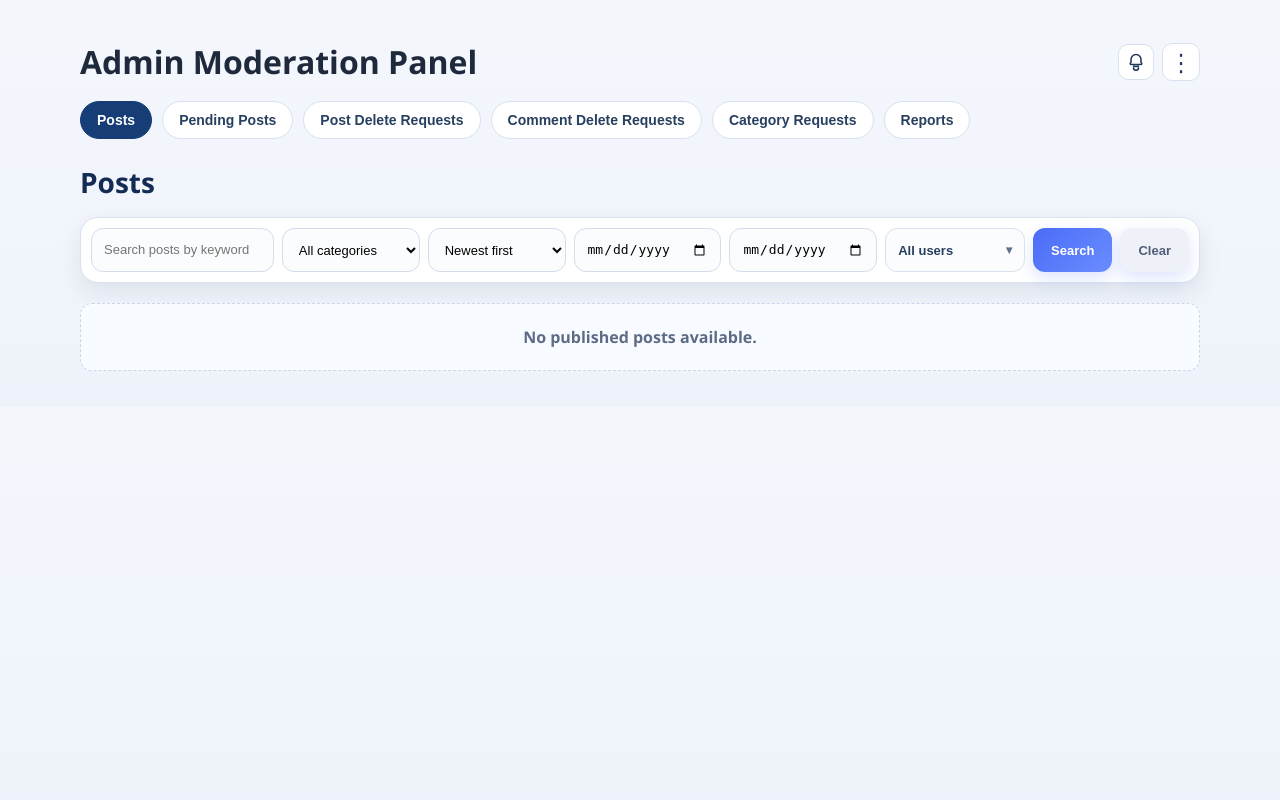
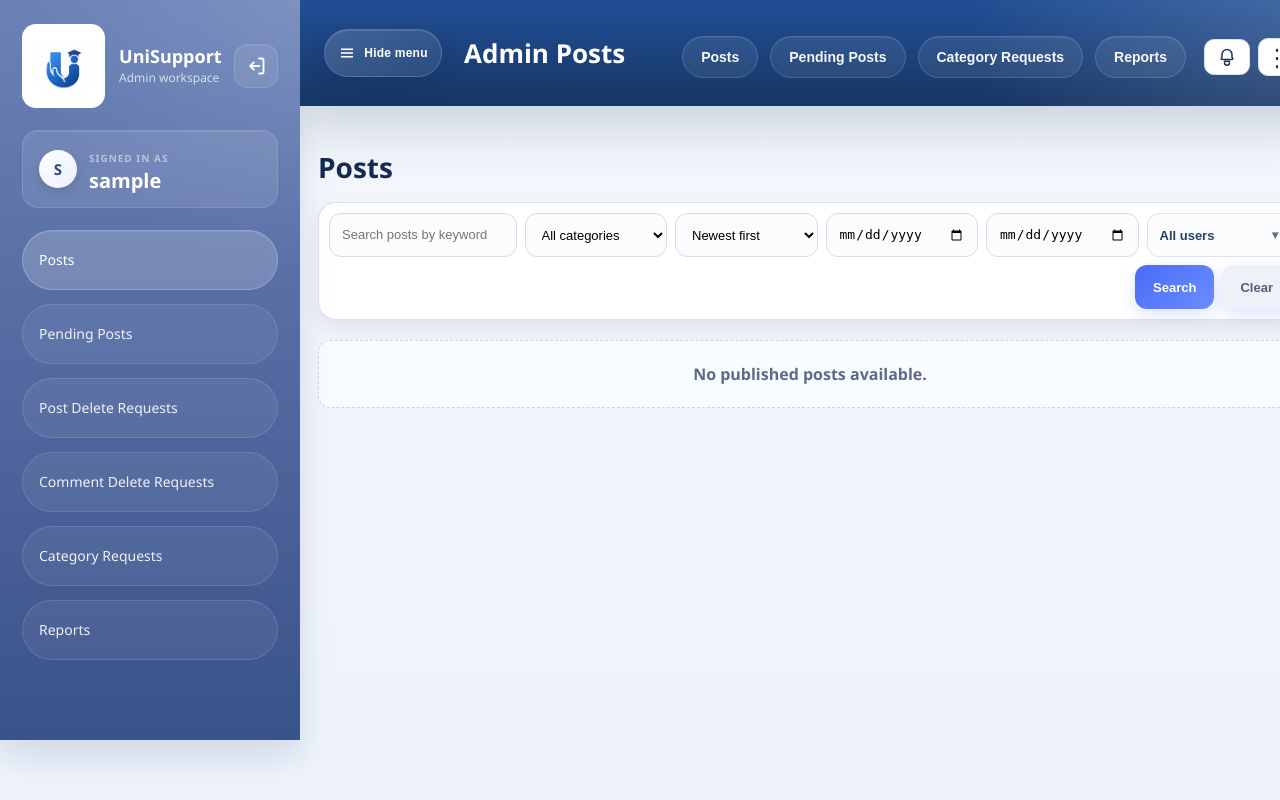
Before and after one commit to Vafeiss/University-Web-Applications-System-B, a PHP site: page /frontend/admin_dashboard.php in a window 1280 px wide. Run offline with PHP 8.4, Linux system fonts and the light colour scheme; the visitor is signed in with stand-in values (Sample User, id 1); data that the repository does not hold is empty.

Commit message:
Refine posts dashboard layout and integrate in-page create/token views

```diff
--- a/frontend/admin_dashboard.php
+++ b/frontend/admin_dashboard.php
@@ -26,6 +26,7 @@ try {
 }
 
 $adminDashboardCssVersion = filemtime(__DIR__ . '/css/admin_dashboard.css');
+$postsCssVersion = filemtime(__DIR__ . '/css/post.css');
 $jsVersion = filemtime(__DIR__ . '/js/admin_dashboard.js');
 ?>
 
@@ -36,6 +37,7 @@ $jsVersion = filemtime(__DIR__ . '/js/admin_dashboard.js');
 <meta charset="UTF-8">
 <meta name="viewport" content="width=device-width, initial-scale=1.0">
 <title>Admin Moderation Panel</title>
+<link rel="stylesheet" href="css/post.css?v=<?php echo $postsCssVersion; ?>">
 <link rel="stylesheet" href="css/admin_dashboard.css?v=<?php echo $adminDashboardCssVersion; ?>">
 <style>
 body {
@@ -754,11 +756,65 @@ body {
 
 <body>
 
-<main class="pending-page dashboard-shell">
-	<header class="dashboard-header">
-		<div class="dashboard-header-top">
-			<h1>Admin Moderation Panel</h1>
-			<div class="dashboard-header-actions">
+<main class="pending-page feed-shell user-feed-shell">
+	<div class="feed-dashboard-layout app-shell">
+		<aside id="feedSidebar" class="feed-sidebar" aria-label="Admin workspace navigation">
+			<div class="feed-sidebar-brand">
+				<span class="feed-sidebar-brand-mark" aria-hidden="true">
+					<img src="imgs/unisupportlogo.png" alt="" class="feed-sidebar-brand-image">
+				</span>
+				<div>
+					<strong>UniSupport</strong>
+					<span>Admin workspace</span>
+				</div>
+				<a href="logout.php" class="feed-sidebar-logout" aria-label="Logout" title="Logout">
+					<svg viewBox="0 0 24 24" fill="none" stroke="currentColor" stroke-width="2.2" aria-hidden="true">
+						<path d="M15 3h4a2 2 0 0 1 2 2v14a2 2 0 0 1-2 2h-4"/>
+						<path d="M10 17l-5-5 5-5"/>
+						<path d="M5 12h12"/>
+					</svg>
+				</a>
+			</div>
+
+			<div class="feed-sidebar-profile">
+				<div class="feed-sidebar-avatar" aria-hidden="true">
+					<?= htmlspecialchars(function_exists('mb_substr') ? mb_strtoupper(mb_substr($adminUsername, 0, 1)) : strtoupper(substr($adminUsername, 0, 1))) ?>
+				</div>
+				<div class="feed-sidebar-profile-copy">
+					<span class="feed-sidebar-kicker">Signed in as</span>
+					<strong><?= htmlspecialchars($adminUsername, ENT_QUOTES, 'UTF-8') ?></strong>
+				</div>
+			</div>
+
+			<nav class="feed-tabs feed-sidebar-tabs" aria-label="Admin moderation sections">
+				<button type="button" class="feed-tab is-active" data-section="posts">Posts</button>
+				<button type="button" class="feed-tab" data-section="pending">Pending Posts</button>
+				<button type="button" class="feed-tab" data-section="deleteRequests">Post Delete Requests</button>
+				<button type="button" class="feed-tab" data-section="commentDeleteRequests">Comment Delete Requests</button>
+				<button type="button" class="feed-tab" data-section="categoryRequests">Category Requests</button>
+				<button type="button" class="feed-tab" data-section="reports">Reports</button>
+			</nav>
+		</aside>
+
+		<div class="app-main-shell">
+			<div class="feed-dashboard-topbar" aria-label="Admin quick actions">
+				<button type="button" id="feedSidebarToggle" class="feed-sidebar-toggle" aria-controls="feedSidebar" aria-expanded="true" aria-label="Hide side menu" title="Hide side menu">
+					<svg viewBox="0 0 24 24" fill="none" stroke="currentColor" stroke-width="2.1" aria-hidden="true">
+						<path d="M4 7h16"></path>
+						<path d="M4 12h16"></path>
+						<path d="M4 17h16"></path>
+					</svg>
+					<span class="feed-sidebar-toggle-label">Hide menu</span>
+				</button>
+				<div id="adminDashboardTitle" class="feed-topbar-title" aria-hidden="true">Admin Posts</div>
+				<div class="feed-dashboard-toplinks">
+					<button type="button" class="feed-dashboard-toplink is-active" data-section="posts">Posts</button>
+					<button type="button" class="feed-dashboard-toplink" data-section="pending">Pending Posts</button>
+					<button type="button" class="feed-dashboard-toplink" data-section="categoryRequests">Category Requests</button>
+					<button type="button" class="feed-dashboard-toplink" data-section="reports">Reports</button>
+				</div>
+
+				<div class="feed-header-actions app-topbar-actions">
 					<div class="notifications-wrap">
 						<button type="button" id="adminNotificationsBtn" class="notifications-btn" aria-label="Open notifications" aria-haspopup="true" aria-expanded="false">
 							<svg class="notifications-icon" xmlns="http://www.w3.org/2000/svg" fill="none" viewBox="0 0 24 24" stroke-width="1.8" stroke="currentColor" width="20" height="20" aria-hidden="true" focusable="false">
@@ -788,16 +844,7 @@ body {
 				</div>
 			</div>
 
-		<nav class="dashboard-tabs" aria-label="Admin moderation sections">
-			<button type="button" class="dashboard-tab is-active" data-section="posts">Posts</button>
-			<button type="button" class="dashboard-tab" data-section="pending">Pending Posts</button>
-			<button type="button" class="dashboard-tab" data-section="deleteRequests">Post Delete Requests</button>
-			<button type="button" class="dashboard-tab" data-section="commentDeleteRequests">Comment Delete Requests</button>
-			<button type="button" class="dashboard-tab" data-section="categoryRequests">Category Requests</button>
-			<button type="button" class="dashboard-tab" data-section="reports">Reports</button>
-		</nav>
-	</header>
-
+			<section class="feed-main-section">
 	<section id="dashboardSection-posts" class="dashboard-panel is-active" data-section-panel="posts">
 		<header class="dashboard-panel-header">
 			<h2>Posts</h2>
@@ -925,6 +972,9 @@ body {
 		<div id="reportsFeedback" class="pending-feedback" hidden></div>
 		<div id="reports" class="pending-grid" aria-live="polite"></div>
 	</section>
+			</section>
+		</div>
+	</div>
 </main>
 
 <div id="adminProfileDialog" class="admin-profile-dialog" hidden>
--- a/frontend/js/admin_dashboard.js
+++ b/frontend/js/admin_dashboard.js
@@ -3,6 +3,7 @@
     const CATEGORY_URL = "http://localhost/University-Web-Applications-System-B/backend/controllers/CategoryController.php";
     const SEARCH_URL = "http://localhost/University-Web-Applications-System-B/backend/controllers/search_controllers.php";
     const NOTIFICATION_URL = "http://localhost/University-Web-Applications-System-B/backend/controllers/NotificationController.php";
+    const ADMIN_SIDEBAR_STORAGE_KEY = "admin-feed-sidebar-collapsed";
     let selectedAdminAuthorFilters = ["__all__"];
     let publishedPostAuthors = [];
     let selectedPendingAuthorFilters = ["__all__"];
@@ -34,6 +35,7 @@
     document.addEventListener("DOMContentLoaded", function () {
         ensureRejectReasonDialog();
         setupAdminProfileDialog();
+        setupSidebarToggle();
         bindTabs();
         bindActions();
         setupAdminPostsSearch();
@@ -54,7 +56,7 @@
     });
 
     function bindTabs() {
-        document.querySelectorAll(".dashboard-tab[data-section]").forEach((button) => {
+        document.querySelectorAll("[data-section]").forEach((button) => {
             button.addEventListener("click", function () {
                 activateSection(button.dataset.section || "posts");
             });
@@ -286,7 +288,7 @@
     }
 
     function activateSection(section) {
-        document.querySelectorAll(".dashboard-tab[data-section]").forEach((button) => {
+        document.querySelectorAll("[data-section]").forEach((button) => {
             button.classList.toggle("is-active", button.dataset.section === section);
         });
 
@@ -298,13 +300,56 @@
         url.searchParams.set("section", section);
         window.history.replaceState({}, "", url);
 
+        const title = document.getElementById("adminDashboardTitle");
+        const sectionTitles = {
+            posts: "Admin Posts",
+            pending: "Pending Posts",
+            deleteRequests: "Post Delete Requests",
+            commentDeleteRequests: "Comment Delete Requests",
+            categoryRequests: "Category Requests",
+            reports: "Reports"
+        };
+
+        if (title) {
+            title.textContent = sectionTitles[section] || "Admin Moderation Panel";
+        }
+
         if (SECTION_CONFIG[section]) {
             SECTION_CONFIG[section].load();
         }
     }
 
+    function setupSidebarToggle() {
+        const layout = document.querySelector(".feed-dashboard-layout");
+        const sidebar = document.getElementById("feedSidebar");
+        const toggle = document.getElementById("feedSidebarToggle");
+        const label = toggle?.querySelector(".feed-sidebar-toggle-label");
+
+        if (!layout || !sidebar || !toggle) {
+            return;
+        }
+
+        const applySidebarState = (collapsed) => {
+            layout.classList.toggle("sidebar-collapsed", collapsed);
+            toggle.setAttribute("aria-expanded", String(!collapsed));
+            toggle.setAttribute("aria-label", collapsed ? "Show side menu" : "Hide side menu");
+            toggle.setAttribute("title", collapsed ? "Show side menu" : "Hide side menu");
+            if (label) {
+                label.textContent = collapsed ? "Show menu" : "Hide menu";
+            }
+        };
+
+        applySidebarState(window.localStorage.getItem(ADMIN_SIDEBAR_STORAGE_KEY) === "1");
+
+        toggle.addEventListener("click", () => {
+            const collapsed = !layout.classList.contains("sidebar-collapsed");
+            applySidebarState(collapsed);
+            window.localStorage.setItem(ADMIN_SIDEBAR_STORAGE_KEY, collapsed ? "1" : "0");
+        });
+    }
+
     function getActiveSection() {
-        const activeTab = document.querySelector(".dashboard-tab.is-active[data-section]");
+        const activeTab = document.querySelector(".feed-sidebar .feed-tab.is-active[data-section], .feed-dashboard-toplinks .feed-dashboard-toplink.is-active[data-section]");
         return activeTab ? activeTab.dataset.section || "posts" : "posts";
     }
 
```
Lines whose indentation alone changed are shown as unchanged.
